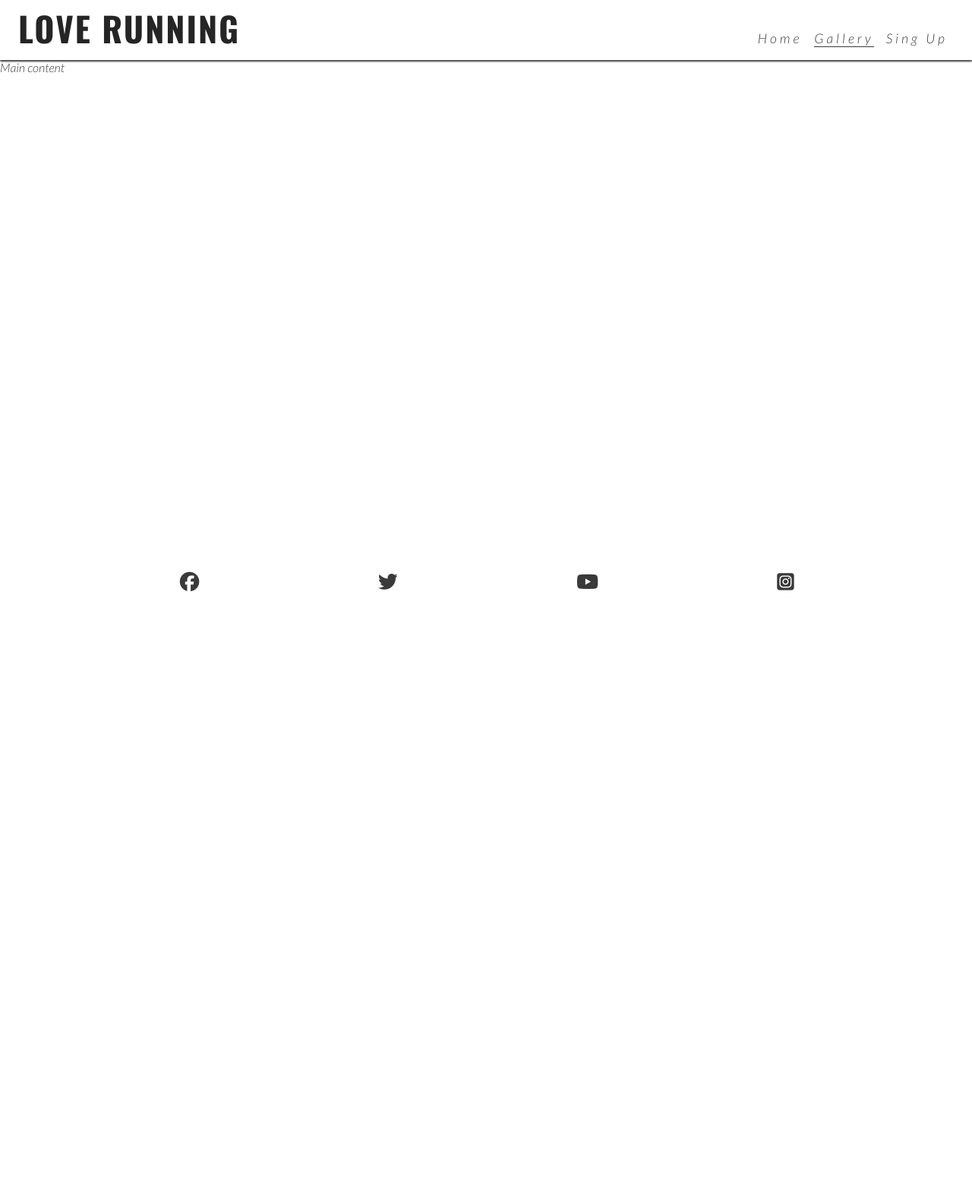
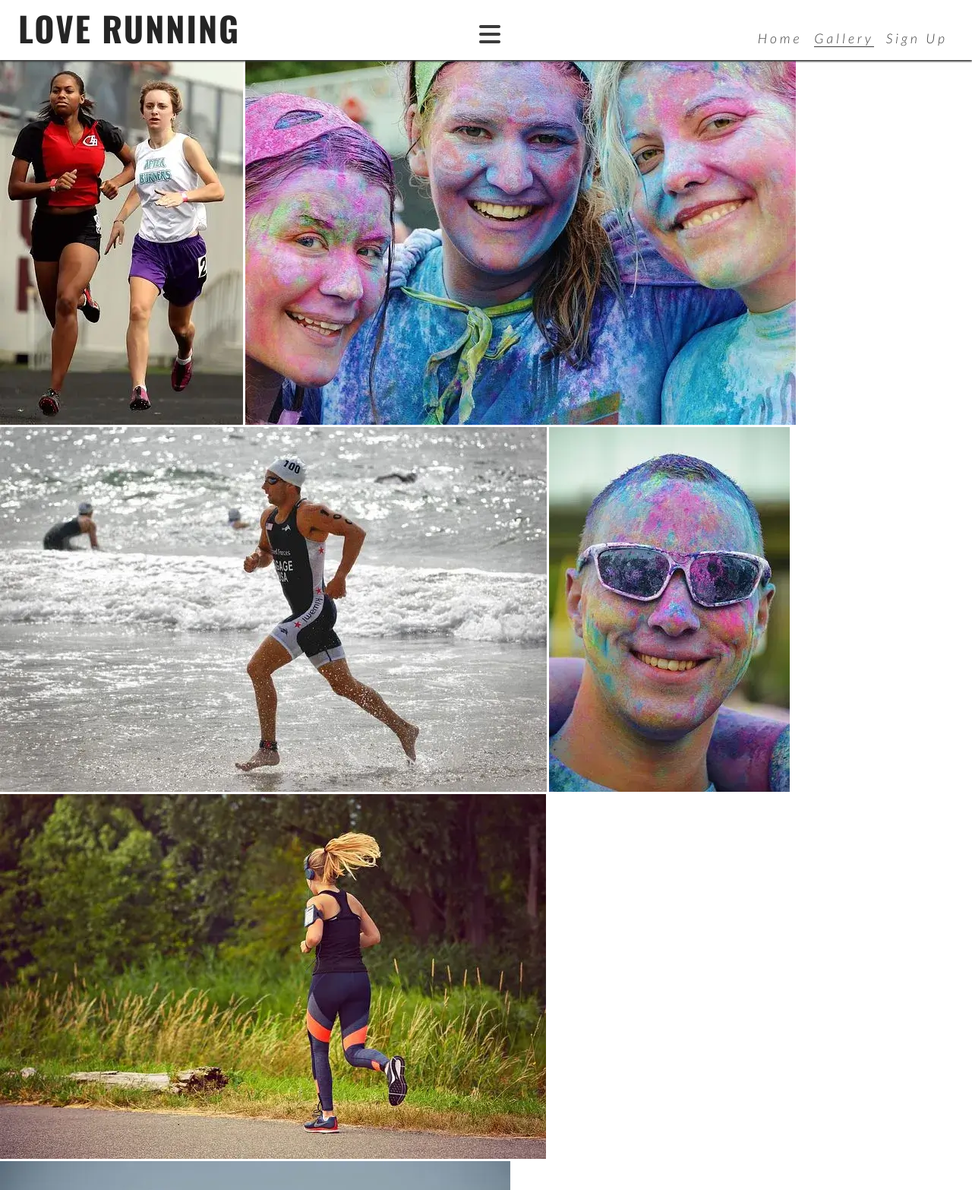
Before and after one commit to Drake-Designer/Love-Running, a website: page gallery.html in a window 1280 px wide. Shown: the top 1566 px of the page at 76% size. Before the commit the page ends 800 px from the top, so only its background shows below. Drawn offline with nearby package versions, Linux system fonts and the light colour scheme.

Commit message:
Add gallery pics

```diff
--- a/gallery.html
+++ b/gallery.html
@@ -1,18 +1,18 @@
-<!DOCTYPE html>
+<!doctype html>
 <html lang="en">
   <head>
     <meta charset="UTF-8" />
     <meta name="viewport" content="width=device-width, initial-scale=1.0" />
     <!-- Meta tags for search engines -->
     <meta name="description" content="Love Running. Club for runners in Dublin, Ireland. Urban Running, trail running. Dublin docklands and Phoenix Park" />
-    <meta name="keywords" content="love running, runm running club, runners, Ireland, Dublin, sport, exercise" />
+    <meta name="keywords" content="love running, run, running club, runners, Ireland, Dublin, sport, exercise" />
     <!-- Title -->
     <title>Love Running</title>
     <!-- Favicon -->
     <link rel="apple-touch-icon" sizes="180x180" href="assets/favicon/apple-touch-icon.png" />
     <link rel="icon" type="image/png" sizes="32x32" href="assets/favicon/favicon-32x32.png" />
     <link rel="icon" type="image/png" sizes="16x16" href="assets/favicon/favicon-16x16.png" />
-    <!-- Stylesheet-->
+    <!-- Stylesheet -->
     <link rel="stylesheet" href="assets/css/style.css" />
   </head>
 
@@ -22,41 +22,59 @@
       <a href="index.html">
         <h1 id="logo">Love Running</h1>
       </a>
-      <input type="checkbox" name="nav-toggle" id="nav-toggle" />
-      <label for="nav-toggle" class="nav-toggle"><i class="fa-solid fa-bars"></i></label>
+      <input type="checkbox" id="nav-toggle" name="nav-toggle" />
+      <label for="nav-toggle" class="nav-toggle-label">
+        <i class="fa-solid fa-bars"></i>
+      </label>
       <nav>
-        <!-- Navigation Bar-->
         <ul id="menu">
           <li><a href="index.html">Home</a></li>
           <li><a href="gallery.html" class="active">Gallery</a></li>
-          <li><a href="signup.html">Sing Up</a></li>
+          <li><a href="signup.html">Sign Up</a></li>
         </ul>
       </nav>
     </header>
 
     <!-- Main content -->
-    <main>Main content</main>
+    <main>
+      <section class="gallery">
+        <div id="photos">
+          <img src="assets/images/athletes.webp" alt="Two athletes running together" />
+          <img src="assets/images/girls.webp" alt="Three girls at charity paint running festival" />
+          <img src="assets/images/runner3.webp" alt="Solo male runner jogging on beach" />
+          <img src="assets/images/man.webp" alt="Man at charity paint running festival" />
+          <img src="assets/images/runner1.webp" alt="Solo female runner jogging through Phoenix Park" />
+          <img src="assets/images/runner2.webp" alt="Runners competing in marathon" />
+          <img src="assets/images/runner4.webp" alt="Solo female runner jogging on beach" />
+          <img src="assets/images/running_gang.webp" alt="Large group of runners taking part in a marathon on a rainy day" />
+          <img src="assets/images/mud-run.webp" alt="Two women runners taking a muddy selfie after the Mud Runners championship" />
+        </div>
+      </section>
+    </main>
 
     <!-- Footer -->
     <footer>
       <ul id="social-networks">
         <li>
-          <a href="https://www.facebook.com/" target="_blank" rel="noopener" aria-label="Visit our Facebook page (opens in a new tab)"><i class="fa-brands fa-facebook"></i></a>
+          <a href="https://www.facebook.com/" target="_blank" rel="noopener" aria-label="Visit our Facebook page (opens in a new tab)">
+            <i class="fa-brands fa-facebook"></i>
+          </a>
         </li>
-
         <li>
-          <a href="https://x.com/" target="_blank" rel="noopener" aria-label="Visit our Twitter page (opens in a new tab)"><i class="fa-brands fa-twitter"></i></a>
+          <a href="https://x.com/" target="_blank" rel="noopener" aria-label="Visit our Twitter page (opens in a new tab)">
+            <i class="fa-brands fa-twitter"></i>
+          </a>
         </li>
-
         <li>
-          <a href="https://www.youtube.com/" target="_blank" rel="noopener" aria-label="Visit our Youtube page (opens in a new tab)"><i class="fa-brands fa-youtube"></i></i></a>
+          <a href="https://www.youtube.com/" target="_blank" rel="noopener" aria-label="Visit our Youtube page (opens in a new tab)">
+            <i class="fa-brands fa-youtube"></i>
+          </a>
         </li>
-
         <li>
-          <a href="https://www.instagram.com/" target="_blank" rel="noopener" aria-label="Visit our Instagram page (opens in a new tab)"><i class="fa-brands fa-square-instagram"></i></i></i></i></a>
+          <a href="https://www.instagram.com/" target="_blank" rel="noopener" aria-label="Visit our Instagram page (opens in a new tab)">
+            <i class="fa-brands fa-square-instagram"></i>
+          </a>
         </li>
-
-
       </ul>
     </footer>
 
```
Also changed, not shown: index.html (+1 -1 lines), assets/images/athletes.webp (added), assets/images/girls.webp (added), assets/images/man.webp (added), assets/images/mud-run.webp (added), assets/images/runner1.webp (added), assets/images/runner2.webp (added), assets/images/runner3.webp (added), assets/images/runner4.webp (added), assets/images/running_gang.webp (added).
